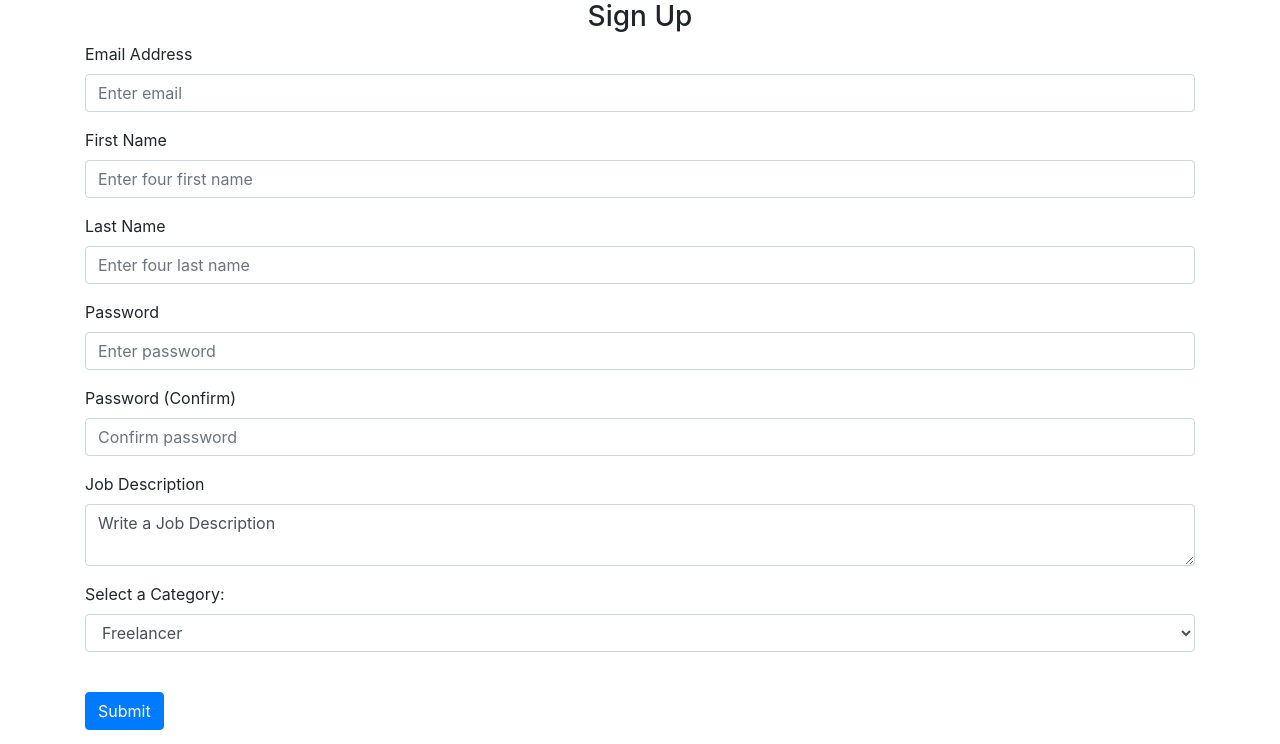
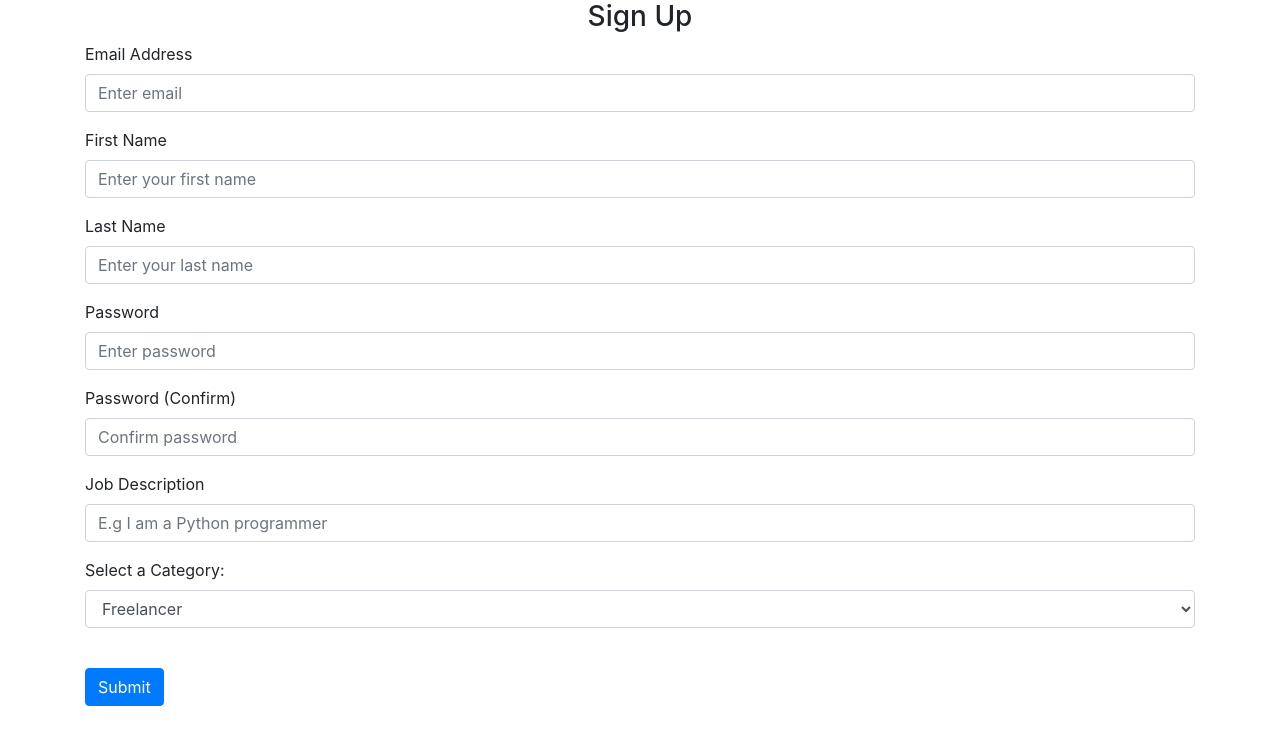
Before and after one commit to OmarElsakka1/Shaghalni, a Flask app: page /sign-up in a window 1280 px wide. Shown: the part 56-800 px from the top of the page. Run offline with Flask 3, Linux system fonts and the light colour scheme; some libraries are stand-ins or nearby versions.

Commit message:
Update sign_up.html

```diff
--- a/website/templates/sign_up.html
+++ b/website/templates/sign_up.html
@@ -19,7 +19,7 @@ content %}
       class="form-control"
       id="firstName"
       name="firstName"
-      placeholder="Enter four first name"
+      placeholder="Enter your first name"
     />
   </div>
 
@@ -30,7 +30,7 @@ content %}
       class="form-control"
       id="lastName"
       name="lastName"
-      placeholder="Enter four last name"
+      placeholder="Enter your last name"
     />
   </div>
 
@@ -57,7 +57,13 @@ content %}
 
   <div class="form-group">
     <label for="job_description">Job Description</label>
-    <textarea class="form-control" id="job_description" name="job_description">Write a Job Description</textarea>
+    <input
+      type="text"
+      class="form-control"
+      id="job_description"
+      name="job_description"
+      placeholder="E.g I am a Python programmer"
+    />
   </div>
 
   <div class="form-group">
```
